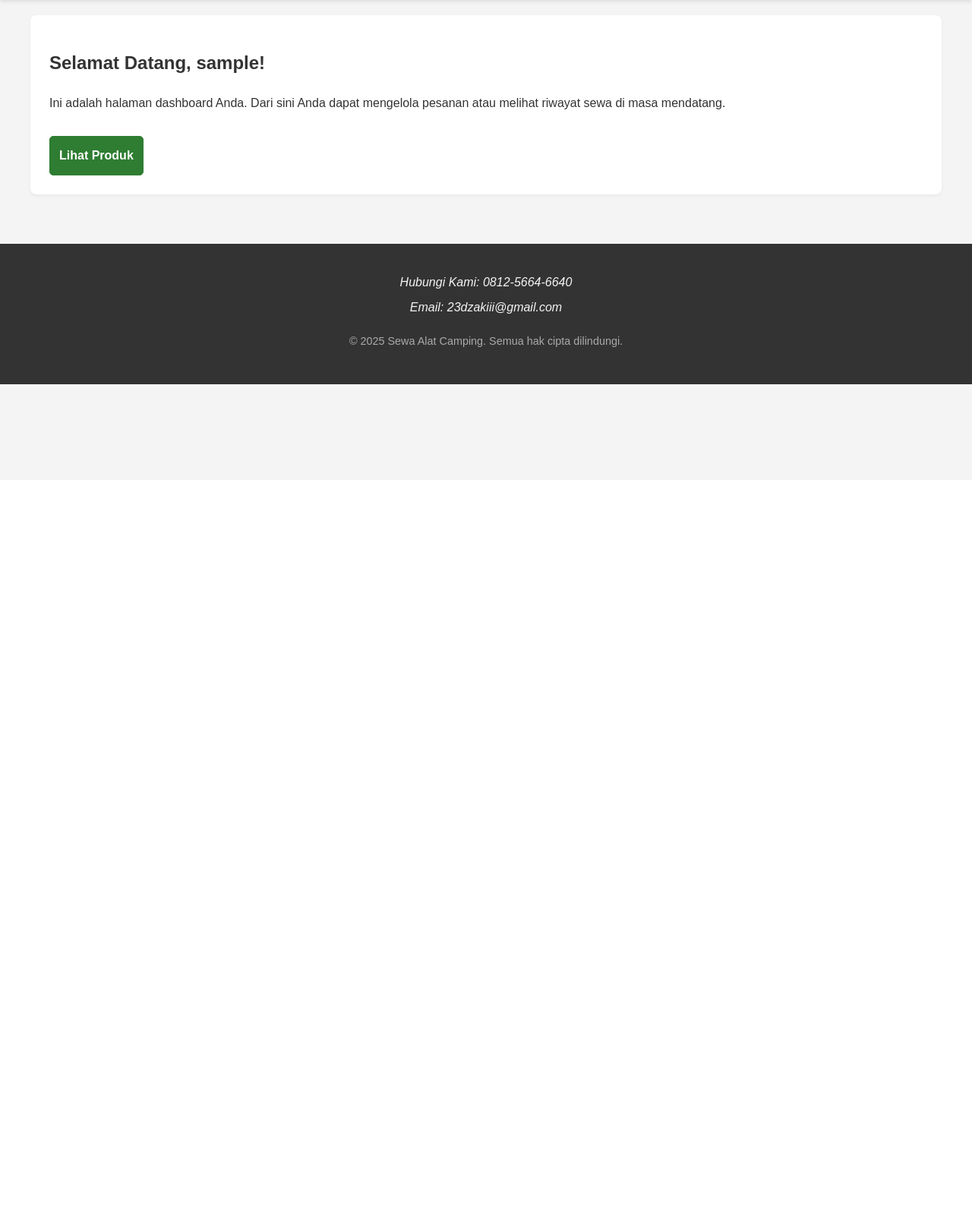
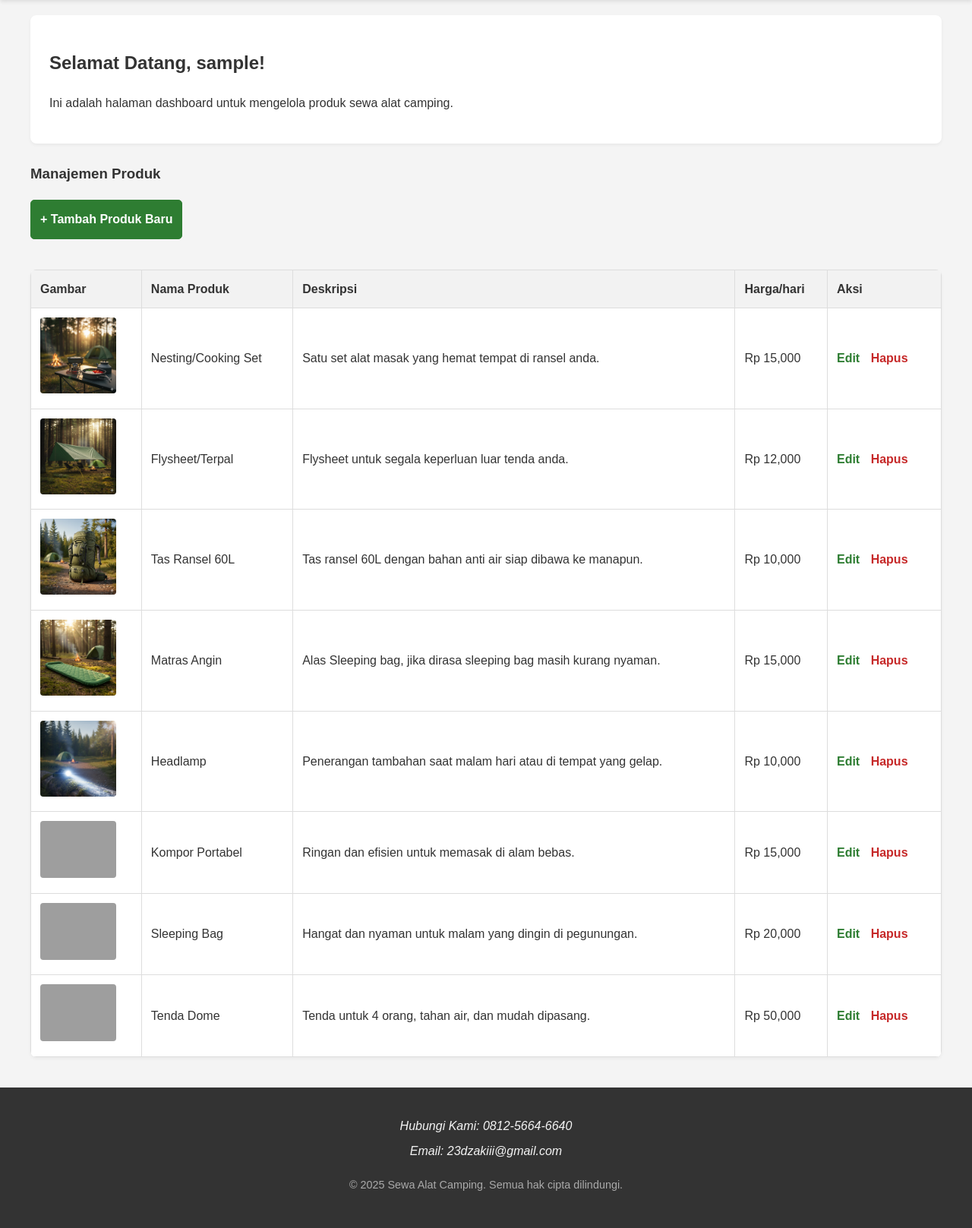
Before and after one commit to dzak2323/web2, a PHP site: page /dashboard.php in a window 1280 px wide. Shown: the part 168-1785 px from the top of the page at 76% size. Before the commit the page ends 674 px from the top, so only its background shows below. Run offline with PHP 8.4, Linux system fonts and the light colour scheme; the visitor is signed in with stand-in values (Sample User, id 1); data comes from the database, SQL or seed files in the repository; both versions use the stored data as it was after the commit; grey boxes are pictures that could not be loaded.

Commit message:
penambahan sambungan ke database dan fitur CRUD

```diff
--- a/dashboard.php
+++ b/dashboard.php
@@ -1,18 +1,22 @@
 <?php
 session_start();
+require 'koneksi.php'; // Hubungkan ke database
 
 // Jika user belum login, redirect ke halaman login
 if (!isset($_SESSION['username'])) {
     header('Location: login.php');
     exit();
 }
+
+// Ambil semua data produk dari database
+$result = $conn->query("SELECT * FROM products ORDER BY id DESC");
 ?>
 <!DOCTYPE html>
 <html lang="id">
 <head>
     <meta charset="UTF-8">
     <meta name="viewport" content="width=device-width, initial-scale=1.0">
-    <title>Dashboard - Sewa Alat Camping</title>
+    <title>Dashboard - Manajemen Produk</title>
     <link rel="stylesheet" href="style.css">
 </head>
 <body>
@@ -44,8 +48,53 @@ if (!isset($_SESSION['username'])) {
     <main style="padding: 20px 40px;">
         <section class="intro">
             <h2 class="intro__title">Selamat Datang, <?php echo htmlspecialchars($_SESSION['username']); ?>!</h2>
-            <p class="intro__text">Ini adalah halaman dashboard Anda. Dari sini Anda dapat mengelola pesanan atau melihat riwayat sewa di masa mendatang.</p>
-            <a href="index.php#produk" class="button button--primary" style="display: inline-block; width: auto; margin-top: 15px;">Lihat Produk</a>
+            <p class="intro__text">Ini adalah halaman dashboard untuk mengelola produk sewa alat camping.</p>
+        </section>
+
+        <section class="product-management">
+            <h3>Manajemen Produk</h3>
+            <a href="tambah_produk.php" class="button button--primary" style="display:inline-block; width:auto; margin-bottom: 20px;">+ Tambah Produk Baru</a>
+
+            <?php
+            if(isset($_GET['status'])){
+                if($_GET['status'] == 'sukses_tambah') echo '<p class="message message--success">Produk berhasil ditambahkan!</p>';
+                if($_GET['status'] == 'sukses_edit') echo '<p class="message message--success">Produk berhasil diperbarui!</p>';
+                if($_GET['status'] == 'sukses_hapus') echo '<p class="message message--success">Produk berhasil dihapus!</p>';
+                if($_GET['status'] == 'gagal') echo '<p class="message message--error">Terjadi kesalahan!</p>';
+            }
+            ?>
+
+            <table class="crud-table">
+                <thead>
+                    <tr>
+                        <th>Gambar</th>
+                        <th>Nama Produk</th>
+                        <th>Deskripsi</th>
+                        <th>Harga/hari</th>
+                        <th>Aksi</th>
+                    </tr>
+                </thead>
+                <tbody>
+                    <?php if ($result->num_rows > 0): ?>
+                        <?php while($row = $result->fetch_assoc()): ?>
+                        <tr>
+                            <td><img src="<?php echo htmlspecialchars($row['gambar']); ?>" alt="<?php echo htmlspecialchars($row['nama']); ?>"></td>
+                            <td><?php echo htmlspecialchars($row['nama']); ?></td>
+                            <td><?php echo htmlspecialchars($row['deskripsi']); ?></td>
+                            <td>Rp <?php echo number_format($row['harga']); ?></td>
+                            <td class="action-links">
+                                <a href="edit_produk.php?id=<?php echo $row['id']; ?>" class="edit-link">Edit</a>
+                                <a href="proses_crud.php?aksi=hapus&id=<?php echo $row['id']; ?>" class="delete-link" onclick="return confirm('Apakah Anda yakin ingin menghapus produk ini?')">Hapus</a>
+                            </td>
+                        </tr>
+                        <?php endwhile; ?>
+                    <?php else: ?>
+                        <tr>
+                            <td colspan="5">Belum ada produk. Silakan tambahkan.</td>
+                        </tr>
+                    <?php endif; ?>
+                </tbody>
+            </table>
         </section>
     </main>
 
@@ -60,3 +109,4 @@ if (!isset($_SESSION['username'])) {
     <script src="script.js"></script>
 </body>
 </html>
+<?php $conn->close(); ?>
--- /dev/null
+++ b/koneksi.php
@@ -0,0 +1,18 @@
+<?php
+// Konfigurasi database
+$host = 'localhost';    // Biasanya 'localhost'
+$user = 'root';         // User default XAMPP/Laragon
+$pass = '';             // Password default kosong
+$db   = 'db_camping';   // Nama database yang sudah dibuat
+
+// Membuat koneksi
+$conn = new mysqli($host, $user, $pass, $db);
+
+// Memeriksa koneksi
+if ($conn->connect_error) {
+    die("Koneksi gagal: " . $conn->connect_error);
+}
+
+// Mengatur charset (opsional, tapi direkomendasikan)
+$conn->set_charset('utf8');
+?>
--- a/style.css
+++ b/style.css
@@ -348,3 +348,89 @@ body {
         gap: 10px;
     }
 }
+/*===================================================================*/
+.login-page {
+    display: flex;
+    justify-content: center;
+    align-items: center;
+    min-height: 80vh;
+    padding: 40px 20px;
+}
+.login-container {
+    max-width: 400px;
+    width: 100%;
+    padding: 40px;
+    background-color: #fff;
+    border-radius: 8px;
+    box-shadow: 0 4px 8px rgba(0,0,0,0.1);
+    text-align: center;
+}
+.login-container h2 {
+    color: #2E7D32;
+    margin-bottom: 20px;
+}
+.login-form input,
+.login-form .form-textarea { /* Menargetkan textarea juga */
+    width: 100%;
+    padding: 12px;
+    margin-bottom: 15px;
+    border: 1px solid #ddd;
+    border-radius: 5px;
+    box-sizing: border-box;
+    font-family: inherit; /* Pastikan font textarea sama */
+}
+.login-form .button {
+    width: 100%;
+    box-sizing: border-box;
+}
+
+/* ====== STYLING UNTUK PESAN NOTIFIKASI ====== */
+.message {
+    margin-bottom: 15px;
+    padding: 10px;
+    border-radius: 5px;
+    text-align: left;
+}
+.message--error {
+    background-color: #ffcdd2;
+    color: #c62828;
+}
+.message--success {
+    background-color: #c8e6c9;
+    color: #2e7d32;
+}
+
+/* ====== STYLING UNTUK TABEL CRUD DI DASHBOARD ====== */
+.crud-table {
+    width: 100%;
+    border-collapse: collapse;
+    margin-top: 20px;
+    background-color: #fff;
+    border-radius: 8px;
+    overflow: hidden; /* Agar border-radius terlihat di tabel */
+    box-shadow: 0 2px 4px rgba(0,0,0,0.05);
+}
+.crud-table th, .crud-table td {
+    border: 1px solid #ddd;
+    padding: 12px;
+    text-align: left;
+}
+.crud-table th {
+    background-color: #f2f2f2;
+}
+.crud-table img {
+    max-width: 100px;
+    height: auto;
+    border-radius: 4px;
+}
+.crud-table .action-links a {
+    margin-right: 10px;
+    text-decoration: none;
+    font-weight: bold;
+}
+.action-links .edit-link {
+    color: #2E7D32;
+}
+.action-links .delete-link {
+    color: #c62828;
+}
```
Also changed, not shown: Database.sql (added, +26 -0 lines), edit_produk.php (added, +43 -0 lines), login.php (+0 -49 lines), proses_crud.php (added, +55 -0 lines), tambah_produk.php (added, +31 -0 lines).
